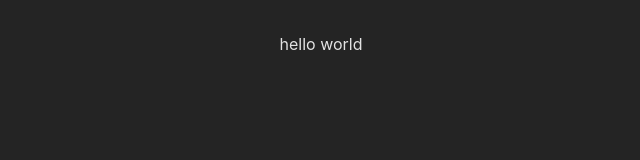
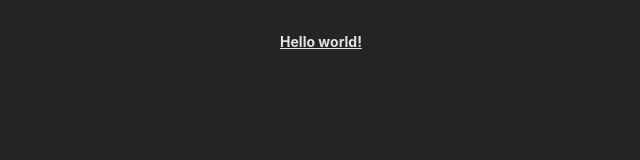
Before and after one commit to swarnavopramanik/task-management-application, a React (Vite) app: page / in a window 1280 px wide. Shown: the top 160 px of the page, without its empty margins (319-959 px from the left). Built offline with nearby package versions, Linux system fonts and the light colour scheme.

Commit message:
installed tailwindcss

```diff
--- a/index.html
+++ b/index.html
@@ -4,7 +4,7 @@
     <meta charset="UTF-8" />
     <link rel="icon" type="image/svg+xml" href="/vite.svg" />
     <meta name="viewport" content="width=device-width, initial-scale=1.0" />
-    <title>Vite + React</title>
+    <title>Tasky</title>
   </head>
   <body>
     <div id="root"></div>
--- a/package.json
+++ b/package.json
@@ -17,6 +17,9 @@
     "@types/react": "^18.0.26",
     "@types/react-dom": "^18.0.9",
     "@vitejs/plugin-react": "^3.0.0",
+    "autoprefixer": "^10.4.13",
+    "postcss": "^8.4.21",
+    "tailwindcss": "^3.2.4",
     "vite": "^4.0.0"
   }
 }
--- /dev/null
+++ b/postcss.config.cjs
@@ -0,0 +1,6 @@
+module.exports = {
+  plugins: {
+    tailwindcss: {},
+    autoprefixer: {},
+  },
+}
--- a/src/App.jsx
+++ b/src/App.jsx
@@ -1,13 +1,12 @@
-import { useState } from 'react'
-import reactLogo from './assets/react.svg'
 import './App.css'
 
+
 function App() {
-  const [count, setCount] = useState(0)
-
   return (
     <div className="App">
-      hello world
+      <h1 className="text-sm font-bold underline">
+        Hello world!
+      </h1>
     </div>
   )
 }
--- a/src/index.css
+++ b/src/index.css
@@ -1,3 +1,7 @@
+@tailwind base;
+@tailwind components;
+@tailwind utilities;
+
 :root {
   font-family: Inter, Avenir, Helvetica, Arial, sans-serif;
   font-size: 16px;
--- /dev/null
+++ b/tailwind.config.cjs
@@ -0,0 +1,11 @@
+/** @type {import('tailwindcss').Config} */
+module.exports = {
+  content: [
+    "./index.html",
+    "./src/**/*.{js,ts,jsx,tsx}",
+  ],
+  theme: {
+    extend: {},
+  },
+  plugins: [],
+}
```
Also changed, not shown: 1 other file (tests, documents, lock files or other folders).
